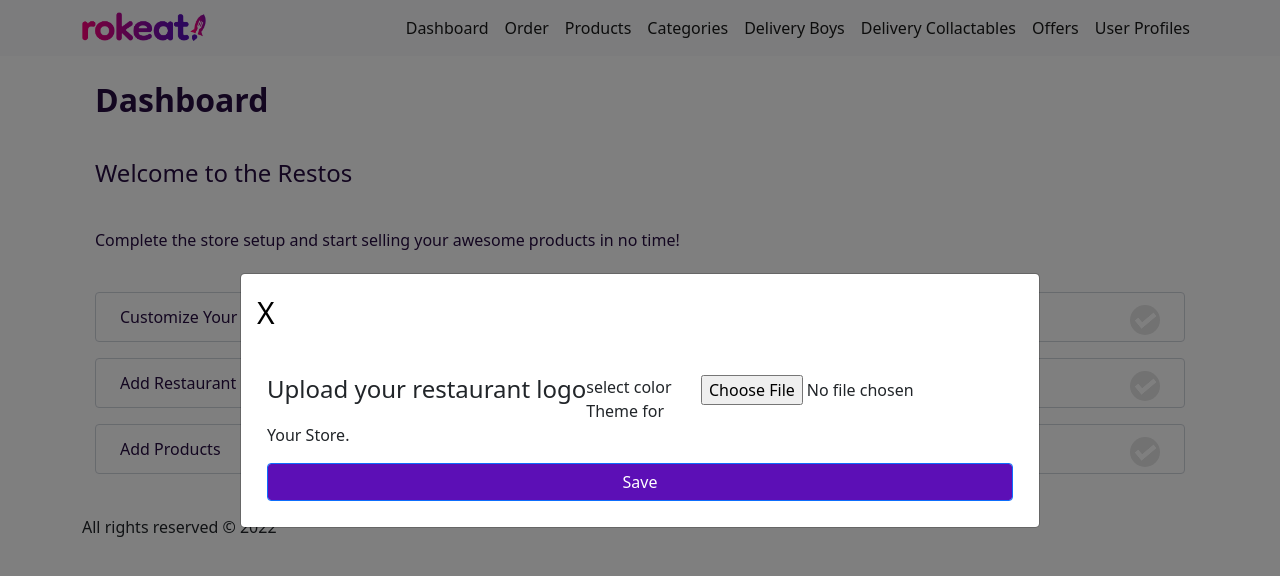
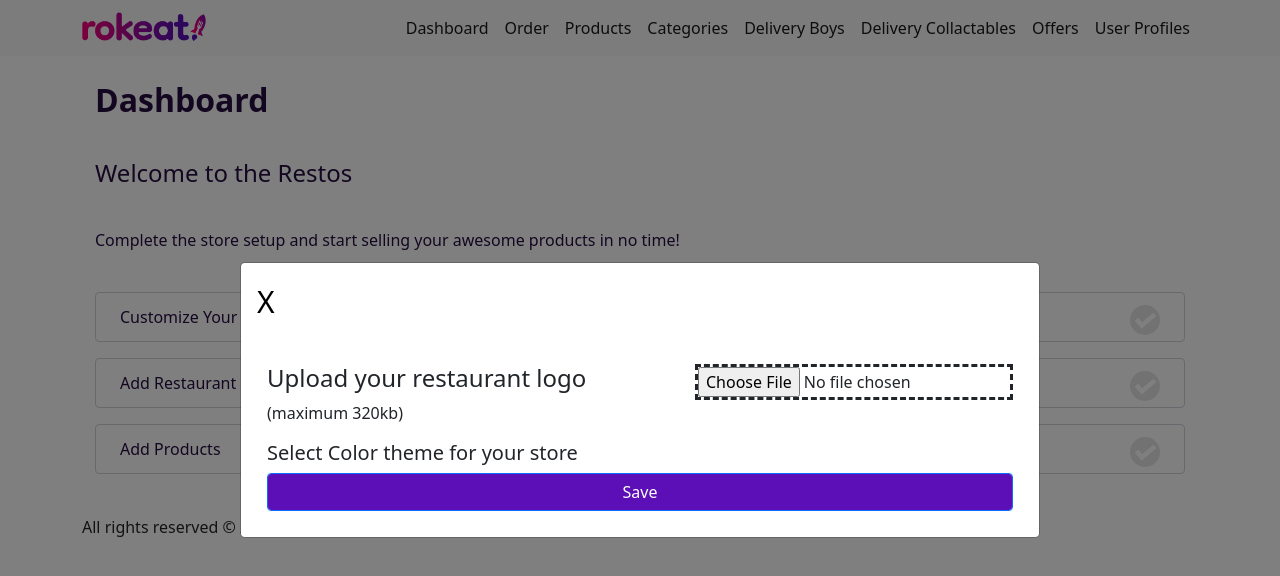
Before and after one commit to Rafhathdana/Restos, a React (Create React App) app: page /dashboard in a window 1280 px wide. Both pictures are taken after a click on the button "Customize Your online Store". Shown: the top 576 px of the page. Built offline with nearby package versions, Linux system fonts and the light colour scheme.

Commit message:
modified commit

```diff
--- a/src/App.css
+++ b/src/App.css
@@ -329,11 +329,20 @@
 .modalin{
     padding: 10px;
 }
-  .rightmodal{
+.leftmodal{
+    float: left;
+    max-width: 45%;
+}
+.rightmodal{
     float: right;
-    max-width: 50%;
+    max-width: 45%;
+    border-style: dashed;
   }
-  .leftmodal{
+
+  .modalhead{
+    min-width:80%;
     float: left;
-    max-width: 50%;
   }
+  .imageupload{
+    content: Browse Image;
+  }
--- a/src/pages/Dashboard.jsx
+++ b/src/pages/Dashboard.jsx
@@ -81,17 +81,19 @@ function Dashboard() {
                             </div>
 
                             <div fluid="md" className="modalin">
+                                <form id="myfor" onSubmit={handleSubmit} encType='multipart/form-data'>
                                     <div className="modaldivide">
                                         <div className="leftmodal">
                                             <h4>Upload your restaurant logo</h4>
+                                            <p>(maximum 320kb)</p>
                                         </div>
-                                    <form id="myfor" onSubmit={handleSubmit} encType='multipart/form-data'>
                                         <div className="rightmodal">
                                             <div className="item">
                                                 <input
                                                     type="file"
                                                     accept=".png, .jpg, .jpeg"
                                                     name="photo"
+                                                    className="imageupload"
                                                     onChange={(e) => setphoto(e.target.files[0])}
                                                 />
 
@@ -99,15 +101,15 @@ function Dashboard() {
                                             </div>
 
                                         </div>
+                                    </div>
                                     <div className="modalhead">
-                                            <p className="">select color Theme for Your Store.</p>
-
+                                        <h5 className="">Select Color theme for your store</h5>
 
                                     </div>
                                     <Button className='form-control buttonc' id="save" onClick={(e) => { closeModal(e) }} >Save</Button>
                                 </form>
                             </div>
-                            </div>
+
                         </div>
                     </Modal.Body>
                 </Modal>
@@ -168,7 +170,7 @@ function Dashboard() {
                     </Button>
                 </div>
             </Container>
-            <Footer/>
+            <Footer />
 
 
         </div>
```
Lines whose indentation alone changed are shown as unchanged.
